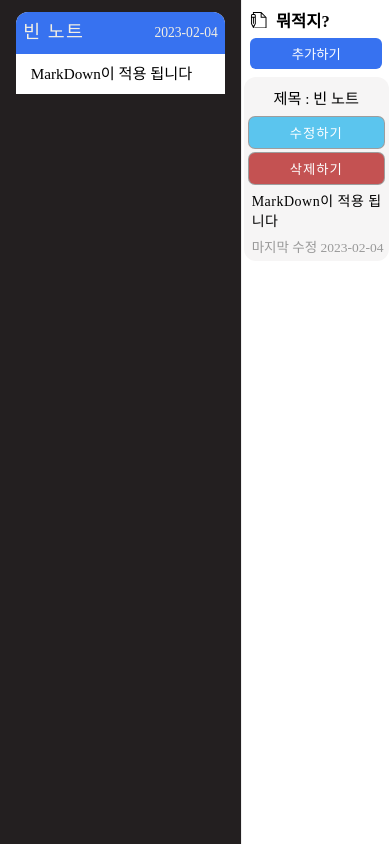
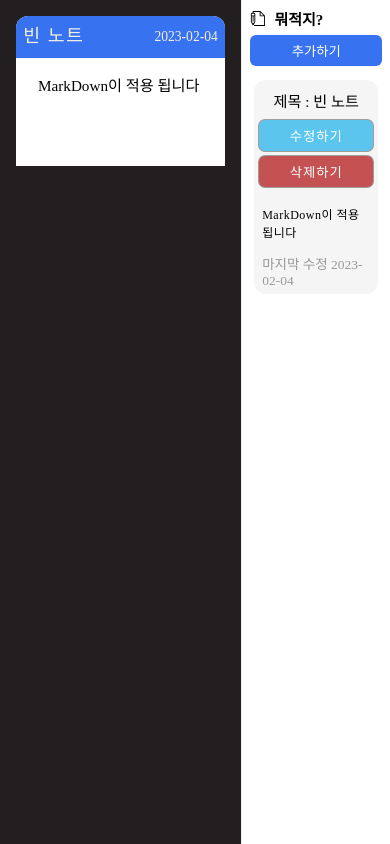
Before and after one commit to llvovll89/-diaryapp, a React (Create React App) app: page / in a window 390 px wide. Both pictures are taken after a click on the button "추가하기". Built offline with nearby package versions, Linux system fonts and the light colour scheme; a web font is replaced by a local one.

Commit message:
feat: UI수정 (css 사이즈수정)

```diff
--- a/src/components/main/Main.css
+++ b/src/components/main/Main.css
@@ -75,6 +75,7 @@
     align-items: center;
     justify-content: center;
     gap: 0.5rem;
+
 }
 
 .btn_box button:hover {
@@ -88,10 +89,10 @@
 .font_change,
 .submit_btn {
     width: 100%;
-    height: 50px;
+    height: 46px;
     background: transparent;
     color: #000;
-    font-size: 1.15rem;
+    font-size: clamp(13px, 1.5vw, 16px);
     line-height: 1.5;
     transition: 0.3s all ease;
     box-shadow: 0 0 0 1px #ccc;
--- a/src/components/nocontentpage/Nocontent.css
+++ b/src/components/nocontentpage/Nocontent.css
@@ -11,8 +11,7 @@
 .note_box {
     width: 100%;
     font-family: var(--korFont);
-    margin: 1rem;
-    padding: 0 1rem;
+    padding: 1rem;
     display: grid;
     align-items: center;
     grid-template-columns: repeat(2 , 1fr);
@@ -43,6 +42,7 @@
     background: #fff;
     padding-bottom: 6px;
     border-bottom: 1px solid #ccc;
+    min-height: 150px;
 }
 
 .note_title {
@@ -66,8 +66,8 @@
 }
 
 .note_item {
-    padding: 0.3rem;
-    margin: 0.5rem 0;
+    padding: 12px;
+    /* margin: ; */
 }
 
 .note_item p {
@@ -95,9 +95,9 @@
 
 /* mobile */
 @media screen and (max-width: 500px) {
-    .note_box {
-        margin: 0.75rem;
-    }
+    /* .note_box {
+
+    } */
     .note_contents {
         margin-bottom: 6px;
         padding-bottom: 0;
--- a/src/components/nocontentpage/Nocontent.jsx
+++ b/src/components/nocontentpage/Nocontent.jsx
@@ -1,5 +1,6 @@
 import React from 'react';
 import uuid from 'react-uuid';
+import { ReactMarkdown } from 'react-markdown/lib/react-markdown';
 import './Nocontent.css';
 
 export const Nocontent = ({ note, onClick }) => {
@@ -17,11 +18,11 @@ export const Nocontent = ({ note, onClick }) => {
                 </div>
               </div>
               <div className="note_item">
-                <p>
+                <ReactMarkdown>
                   {item.text.length > 60
                     ? item.text.substr(0, 300) + '...'
                     : item.text}
-                </p>
+                </ReactMarkdown>
               </div>
             </div>
           ))}
--- a/src/components/sidebar/Sidebar.css
+++ b/src/components/sidebar/Sidebar.css
@@ -1,7 +1,7 @@
 .sidebar-container {
     position: relative;
     width: 40vw;
-    height: 100vh;
+    min-height: 100vh;
     border-left: 1px solid #eee;
 }
 
@@ -15,7 +15,7 @@
     display: flex;
     gap: 9px;
     align-items: center;
-    font-size: clamp(16.5px , 2.5vw, 22px);
+    font-size: clamp(15px , 2.5vw, 20px);
 }
 
 .sidebar-header .add_btn {
@@ -25,13 +25,13 @@
 }
 
 .sidebar-body {
-    padding: 0 1%;
+    padding: 6px 12px;
     height: calc(100vh - 78px);
-    overflow-y: scroll;
+    overflow-y: auto;
 }
 
 .sidebar-list {
-    padding: 1.1rem;
+    padding: 12px;
     background: rgb(246, 245, 245);
     cursor: pointer;
     border-radius: 12px;
@@ -86,14 +86,25 @@
 }
 
 .sidebar-list p{
-    margin: 10px 0;
-    font-size: clamp(14px, 2vw, 16px);
+    font-size: clamp(12px, 1.5vw, 16px);
     letter-spacing: 0.5px;
 }
 
 .fixed-data {
     font-size: clamp(13.5px, 1.8vw, 14px);
     color: #999;
+}
+
+.contents {
+    padding: 12px 0px 6px 0px;
+}
+
+.contents h1 {
+    font-size: clamp(16px, 1.5vw, 26px);
+}
+
+.contents code {
+    font-size: clamp(13.5px, 1.5vw, 16px);
 }
 
 /* 비었을때 empty */
--- a/src/components/sidebar/Sidebar.jsx
+++ b/src/components/sidebar/Sidebar.jsx
@@ -1,6 +1,7 @@
 import React, { useState } from 'react';
 import { GiHamburgerMenu } from 'react-icons/gi';
 import { TfiWrite } from 'react-icons/tfi';
+import { ReactMarkdown } from 'react-markdown/lib/react-markdown';
 import './Sidebar.css';
 
 export const Sidebar = ({ note, addNote, delNote, active, setActive }) => {
@@ -47,11 +48,13 @@ export const Sidebar = ({ note, addNote, delNote, active, setActive }) => {
                 </div>
               </div>
 
-              <p>
-                {item.text.length > 150
-                  ? item.text?.substr(0, 120) + '...'
-                  : item.text}
-              </p>
+              <div className="contents">
+                <ReactMarkdown>
+                  {item.text.length > 150
+                    ? item.text?.substr(0, 120) + '...'
+                    : item.text}
+                </ReactMarkdown>
+              </div>
               <div className="fixed-data">마지막 수정 {item.modefied}</div>
             </div>
           ))}
```
Also changed, not shown: src/components/main/Main.jsx (line endings or trailing spaces).
